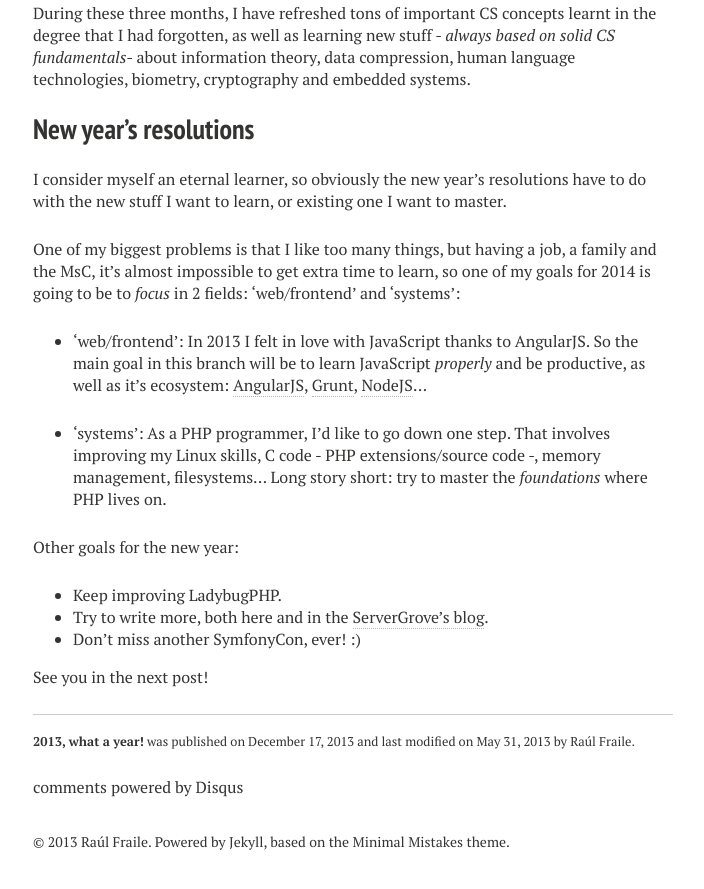
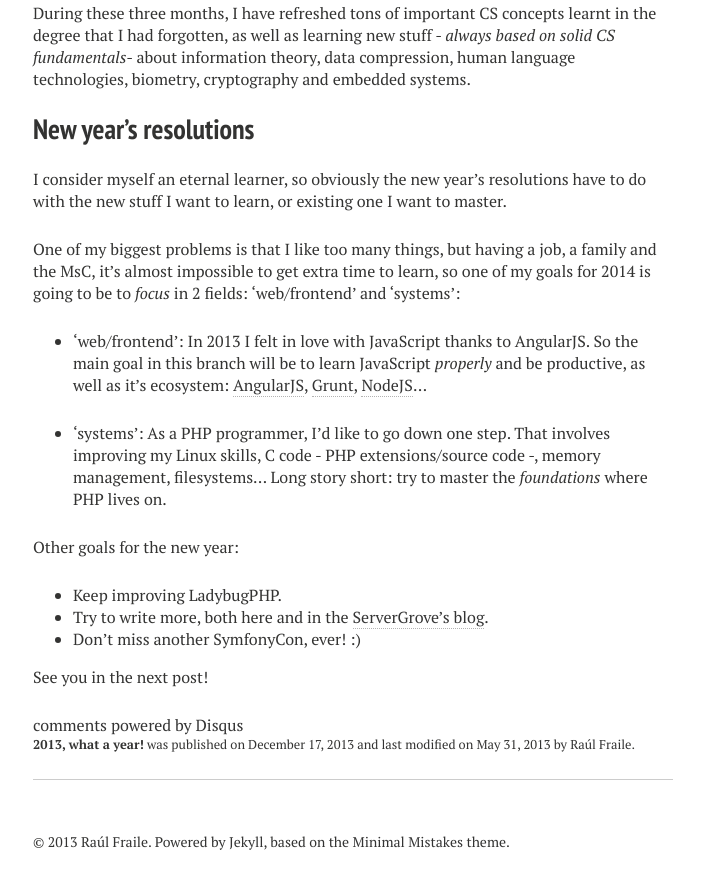
Before and after one commit to raulfraile/raulfraile.github.io, a Jekyll site: the page built from _posts/2013-12-17-2013-what-a-year.md, in a window 1280 px wide and 900 px high, scrolled down 1655 px. Shown: the top 889 px of the window, without its empty margins (287-991 px from the left). Built offline with Jekyll 4.4.1, drawn with Linux system fonts in a browser that asks for light colours; nearby versions of some CDN libraries; comment, search, counter and statistics services are not loaded.

Commit message:
Style fixes

```diff
--- a/_includes/_navigation.html
+++ b/_includes/_navigation.html
@@ -7,7 +7,7 @@
 		    <ul>
                 <li><a href="/"><i class="fa fa-home"></i></a></li>
 		        {% for link in site.links %}
-				<li><a href="{% if link.external %}{{ link.url }}{% else %}{{ site.url }}{{ link.url }}{% endif %}" {% if link.external %}target="_blank"{% endif %}>{{ link.title }}</a></li>
+				<li><a href="{% if link.external %}{{ link.url }}{% else %}{{ link.url }}{% endif %}" {% if link.external %}target="_blank"{% endif %}>{{ link.title }}</a></li>
 		        {% endfor %}
 		    </ul>
 		</nav>
--- a/_layouts/home.html
+++ b/_layouts/home.html
@@ -20,11 +20,12 @@
 <div id="index" itemprop="mainContentOfPage" itemscope itemtype="http://schema.org/Blog">
   {% for post in site.posts limit:5 %}
   <article itemscope itemtype="http://schema.org/BlogPosting" itemprop="blogPost">
-    <h1><a href="{{ site.url }}{{ post.url }}" rel="bookmark" title="{{ post.title }}">{{ post.title }}</a></h1>
+    <h1><a href="{{ post.url }}" rel="bookmark" title="{{ post.title }}">{{ post.title }}</a></h1>
       <a href="{{ post.url }}">{{ post.excerpt }}</a>
       <a href="{{ post.url }}" style="margin-top:-1em; float: right">read more...</a>
   </article>
   {% endfor %}
+
 </div><!-- /#index -->
 
 <div class="footer-wrap">
--- a/_layouts/post-index.html
+++ b/_layouts/post-index.html
@@ -36,7 +36,7 @@
     {% endunless %}
     <article itemscope itemtype="http://schema.org/BlogPosting" itemprop="blogPost">
       <h2 itemprop="headline"><a href="{{ site.url }}{{ post.url }}" rel="bookmark" title="{{ post.title }}">{{ post.title }}</a></h2>
-      <p itemprop="text">{% if post.description %}{{ post.description }}{% else %}{{ post.content | strip_html | strip_newlines | truncate: 120 }}{% endif %}</p>
+        {{ post.excerpt }}
     </article>
   {% endfor %}
 </div><!-- /#index -->
--- a/_layouts/post.html
+++ b/_layouts/post.html
@@ -29,13 +29,6 @@
     </div><!--/ .headline-wrap -->
     <div class="article-wrap" itemprop="text">
       {{ content }}
-      <hr />
-      <footer role="contentinfo">
-        <div class="article-author-bottom">
-          {% include _author-bio.html %}
-        </div>
-        <p class="byline"><strong>{{ page.title }}</strong> was published on <time datetime="{{ page.date | date_to_xmlschema }}" itemprop="datePublished">{{ page.date | date: "%B %d, %Y" }}</time>{% if page.modified %} and last modified on <time datetime="{{ page.modified | date: "%Y-%m-%d" }}" itemprop="dateModified">{{ page.modified | date: "%B %d, %Y" }}</time>{% endif %} by <span itemprop="author" itemscope itemtype="http://schema.org/Person"><span itemprop="name"><a href="{{ site.url }}/about" title="About {{ site.owner.name }}" itemprop="url">{{ site.owner.name }}</a></span></span>.</p>
-      </footer>
 
         <div id="disqus_thread"></div>
         <script type="text/javascript">
@@ -51,6 +44,16 @@
         </script>
         <noscript>Please enable JavaScript to view the <a href="http://disqus.com/?ref_noscript">comments powered by Disqus.</a></noscript>
         <a href="http://disqus.com" class="dsq-brlink">comments powered by <span class="logo-disqus">Disqus</span></a>
+
+        <p class="byline"><strong>{{ page.title }}</strong> was published on <time datetime="{{ page.date | date_to_xmlschema }}" itemprop="datePublished">{{ page.date | date: "%B %d, %Y" }}</time>{% if page.modified %} and last modified on <time datetime="{{ page.modified | date: "%Y-%m-%d" }}" itemprop="dateModified">{{ page.modified | date: "%B %d, %Y" }}</time>{% endif %} by <span itemprop="author" itemscope itemtype="http://schema.org/Person"><span itemprop="name"><a href="{{ site.url }}/about" title="About {{ site.owner.name }}" itemprop="url">{{ site.owner.name }}</a></span></span>.</p>
+
+      <hr />
+      <footer role="contentinfo">
+        <div class="article-author-bottom">
+          {% include _author-bio.html %}
+        </div>
+
+      </footer>
 
     </div><!-- /.article-wrap -->
   </article>
```
Also changed, not shown: 9 other files.
